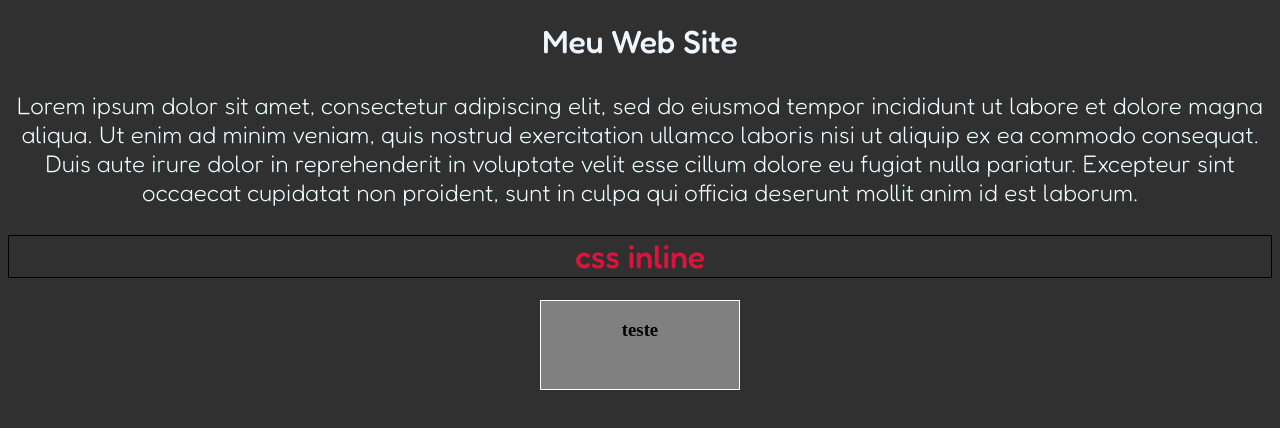
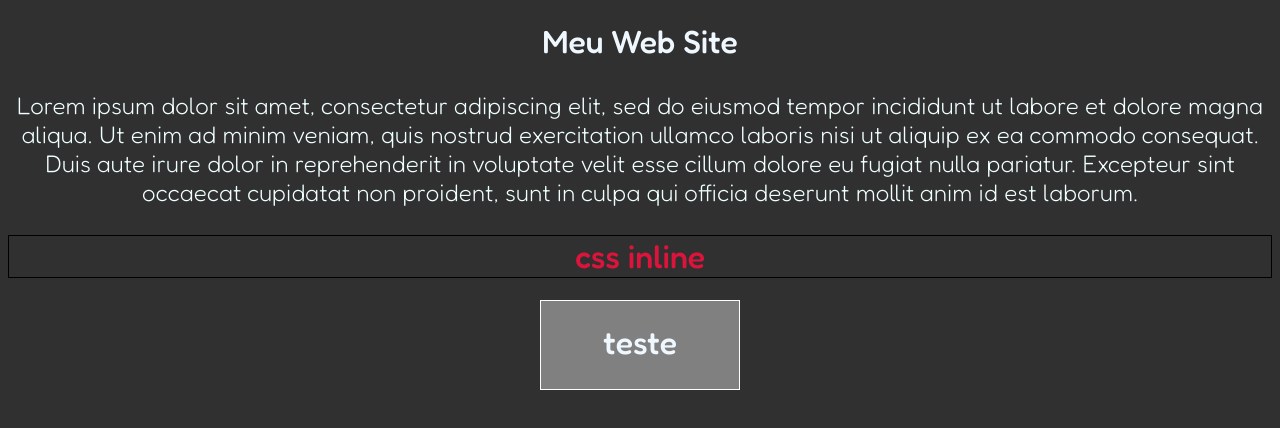
Before and after one commit to allwnd/aulacss, a plain HTML site: page index.html in a window 1280 px wide. Drawn offline with Linux system fonts and the light colour scheme.

Commit message:
Add files via upload

```diff
--- a/index.html
+++ b/index.html
@@ -46,7 +46,7 @@
     <h1 style="color: crimson; border: 1px solid black;" >css inline</h1>
 
     <div>
-        <h3>teste</h3>
+        <h1>teste</h1>
     </div>
 
 </body>
```
